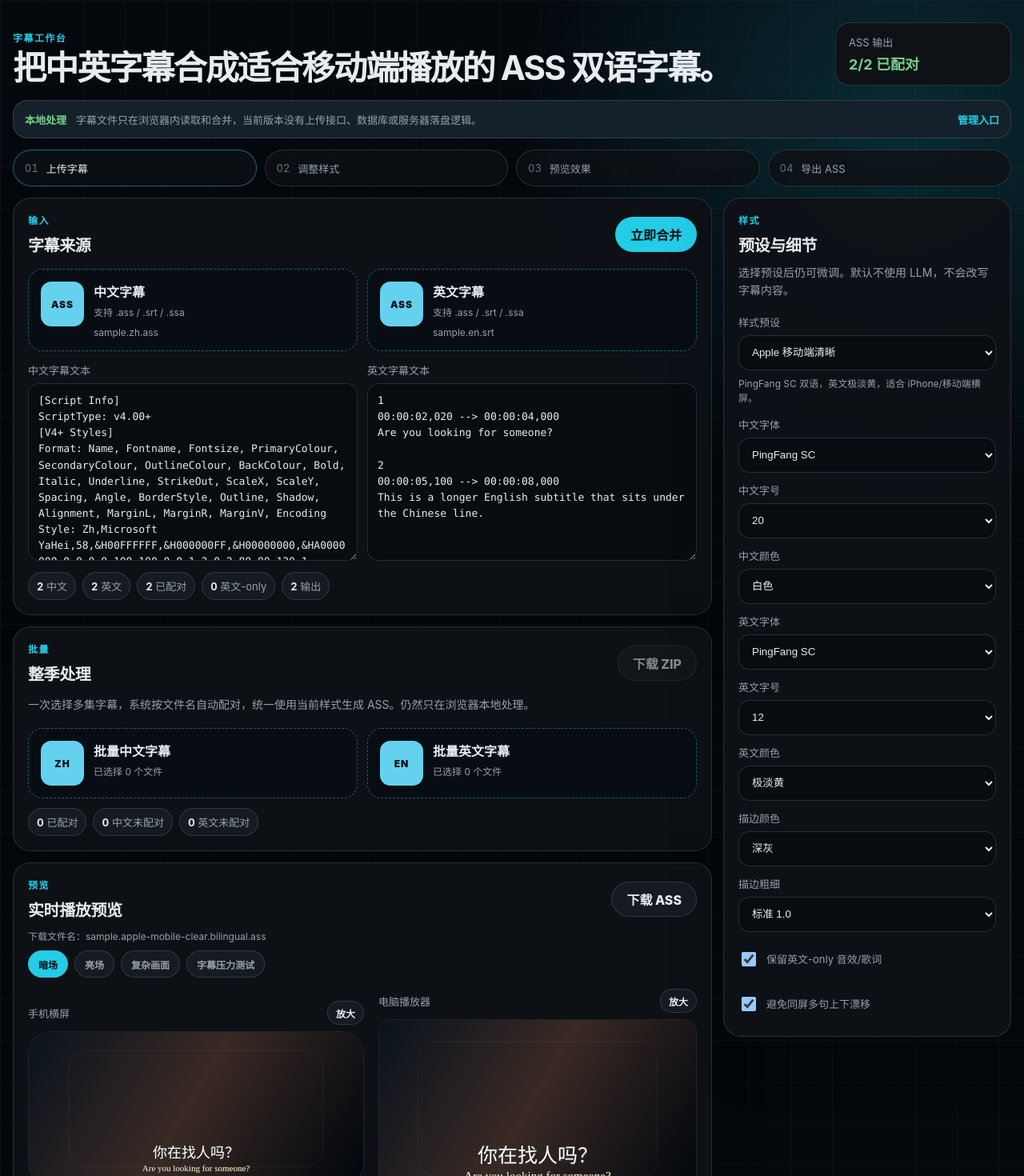
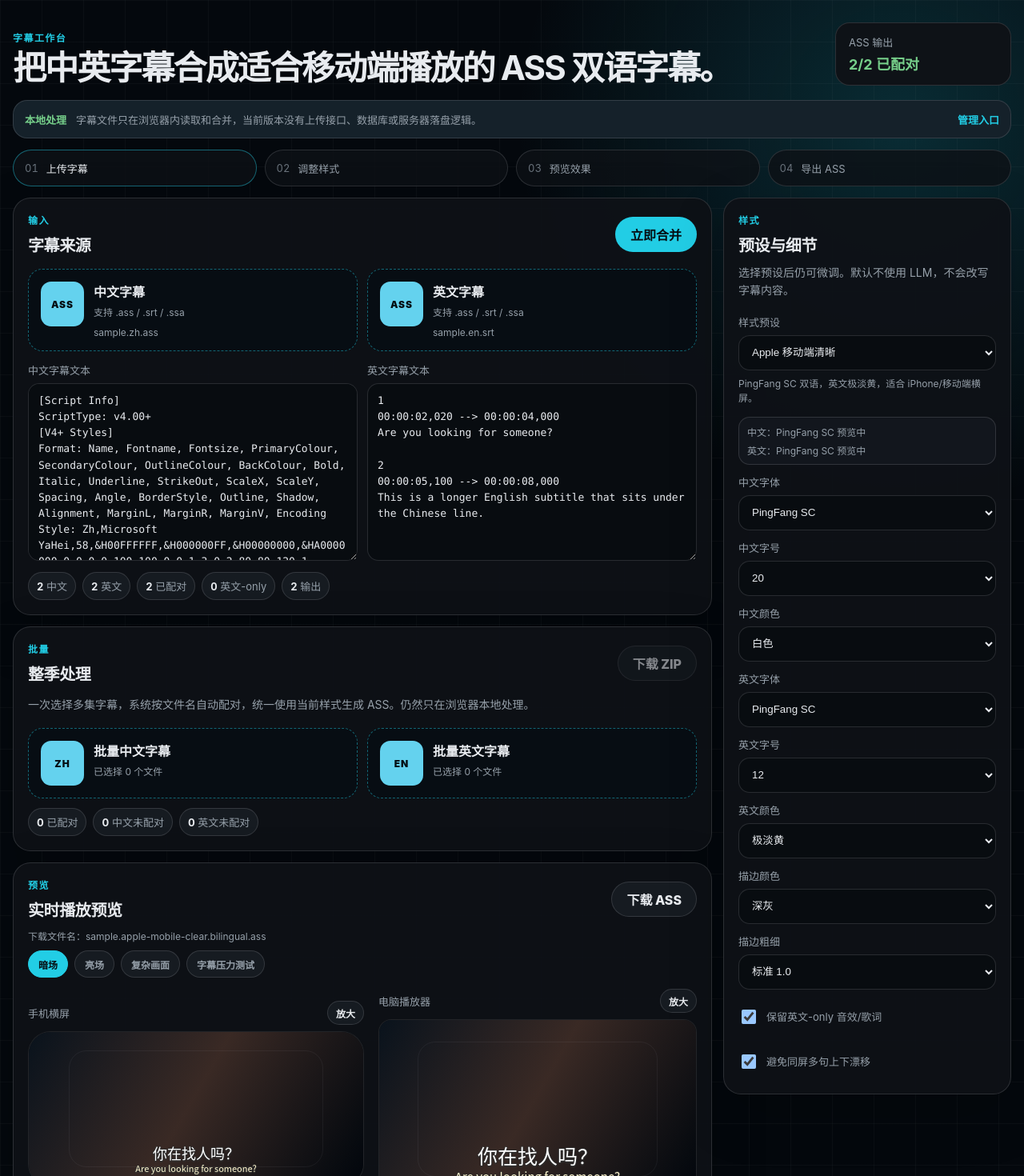
Before and after one commit to violin321/subtitle-merge, a Next.js app: page / in a window 1280 px wide. Shown: the top 1470 px of the page at 80% size. Built offline with nearby package versions, Linux system fonts and the light colour scheme.

Commit message:
Show font fallback status in preview

```diff
--- a/src/app/globals.css
+++ b/src/app/globals.css
@@ -197,3 +197,5 @@ button:disabled { opacity: .55; cursor: not-allowed; transform: none; }
 .manualPairing label { display: grid; grid-template-columns: minmax(0, 1fr) minmax(220px, .9fr); gap: 10px; align-items: center; color: var(--muted); font-size: 12px; }
 .manualPairing label span { overflow: hidden; text-overflow: ellipsis; white-space: nowrap; }
 @media (max-width: 820px) { .manualPairing label { grid-template-columns: 1fr; } }
+.fontStatus { display: grid; gap: 6px; border: 1px solid var(--border); border-radius: 14px; background: color-mix(in oklch, var(--raised) 70%, transparent); padding: 9px 10px; color: var(--muted); font-size: 12px; }
+.fontStatus span { overflow: hidden; white-space: nowrap; text-overflow: ellipsis; }
--- a/src/app/page.tsx
+++ b/src/app/page.tsx
@@ -209,6 +209,34 @@ async function readBatchFiles(files: FileList | null): Promise<BatchItem[]> {
   })));
 }
 
+
+function fontStack(font: string) {
+  const fallback = '"PingFang SC", "Microsoft YaHei", "Noto Sans CJK SC", system-ui, sans-serif';
+  return `"${font}", ${fallback}`;
+}
+
+function useFontAvailability(fonts: string[]) {
+  const [available, setAvailable] = useState<Record<string, boolean>>({});
+  useEffect(() => {
+    let cancelled = false;
+    const check = async () => {
+      if (typeof document === 'undefined' || !('fonts' in document)) return;
+      try {
+        await document.fonts.ready;
+        if (cancelled) return;
+        const next: Record<string, boolean> = {};
+        for (const font of fonts) next[font] = document.fonts.check(`16px "${font}"`, '字幕预览 Sample');
+        setAvailable(next);
+      } catch {
+        // FontFaceSet may be unavailable in older browsers; silently skip.
+      }
+    };
+    check();
+    return () => { cancelled = true; };
+  }, [fonts.join('|')]);
+  return available;
+}
+
 export default function Home() {
   const [zh, setZh] = useState(sampleZh);
   const [en, setEn] = useState(sampleEn);
@@ -230,6 +258,7 @@ export default function Home() {
   const selectedPreset = presets.find((preset) => preset.id === presetId) ?? presets[0];
   const selectedBg = previewBackgrounds.find((item) => item.id === previewBg) ?? previewBackgrounds[0];
   const outputName = `${safeNamePart(zhName)}.${presetSlug(presetId)}.bilingual.ass`;
+  const fontAvailability = useFontAvailability([options.chineseFont, options.englishFont]);
   const batchPairs = useMemo(() => pairBatch(batchZh, batchEn, manualMatches), [batchZh, batchEn, manualMatches]);
   const matchedBatchCount = batchPairs.filter((pair) => pair.zh && pair.en).length;
 
@@ -463,6 +492,10 @@ export default function Home() {
               </select>
             </Control>
             <p className="presetHelp">{selectedPreset.description}</p>
+            <div className="fontStatus" aria-label="字体预览状态">
+              <span>中文：{options.chineseFont} {fontAvailability[options.chineseFont] === false ? '可能回退' : '预览中'}</span>
+              <span>英文：{options.englishFont} {fontAvailability[options.englishFont] === false ? '可能回退' : '预览中'}</span>
+            </div>
             <Control label="中文字体"><select value={options.chineseFont} onChange={(e) => update('chineseFont', e.target.value)}>{chineseFonts.map((font) => <option key={font} value={font}>{font}</option>)}</select></Control>
             <Control label="中文字号"><select value={options.chineseSize} onChange={(e) => update('chineseSize', Number(e.target.value))}>{chineseSizeOptions.map((size) => <option key={size} value={size}>{size}</option>)}</select></Control>
             <Control label="中文颜色"><select value={options.primaryColor} onChange={(e) => update('primaryColor', e.target.value)}>{colorOptions.map((color) => <option key={color.value} value={color.value}>{color.label}</option>)}</select></Control>
@@ -567,8 +600,8 @@ function Device({ title, mode, bgClass, zh, en, options, onOpen, large = false }
     <div className={`${mode === 'phone' ? 'phone' : 'desktop'} ${large ? 'largeDevice' : ''}`}>
       <div className={`frameGrid ${bgClass}`} />
       <div className="subtitle" style={{ textShadow }}>
-        <div style={{ fontFamily: options.chineseFont, fontSize: chineseSize, color: chineseColor }}>{zh}</div>
-        <div style={{ fontFamily: options.englishFont, fontSize: englishSize, color: englishColor }}>{en}</div>
+        <div style={{ fontFamily: fontStack(options.chineseFont), fontSize: chineseSize, color: chineseColor }}>{zh}</div>
+        <div style={{ fontFamily: fontStack(options.englishFont), fontSize: englishSize, color: englishColor }}>{en}</div>
       </div>
     </div>
   </figure>;
```
